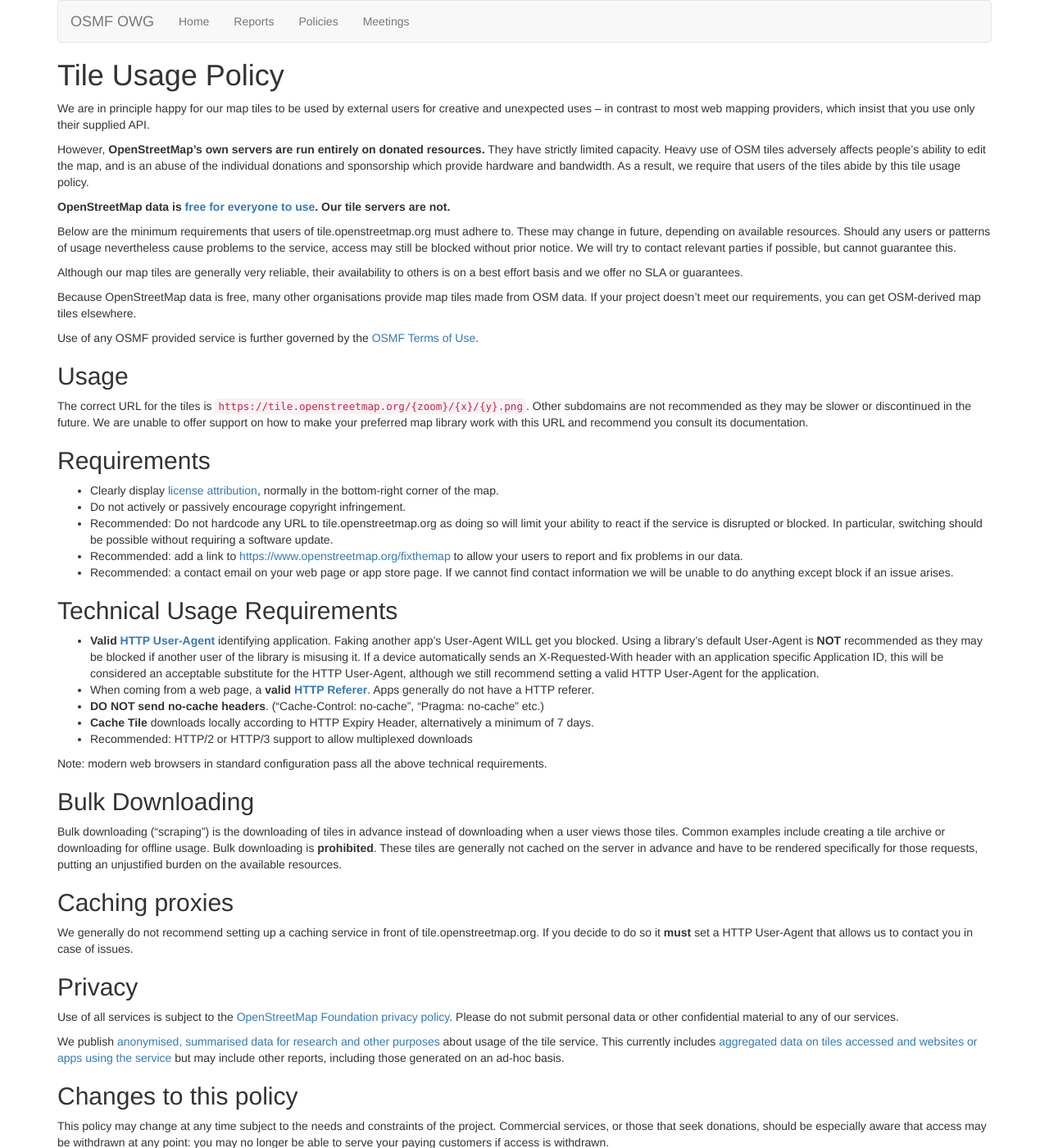
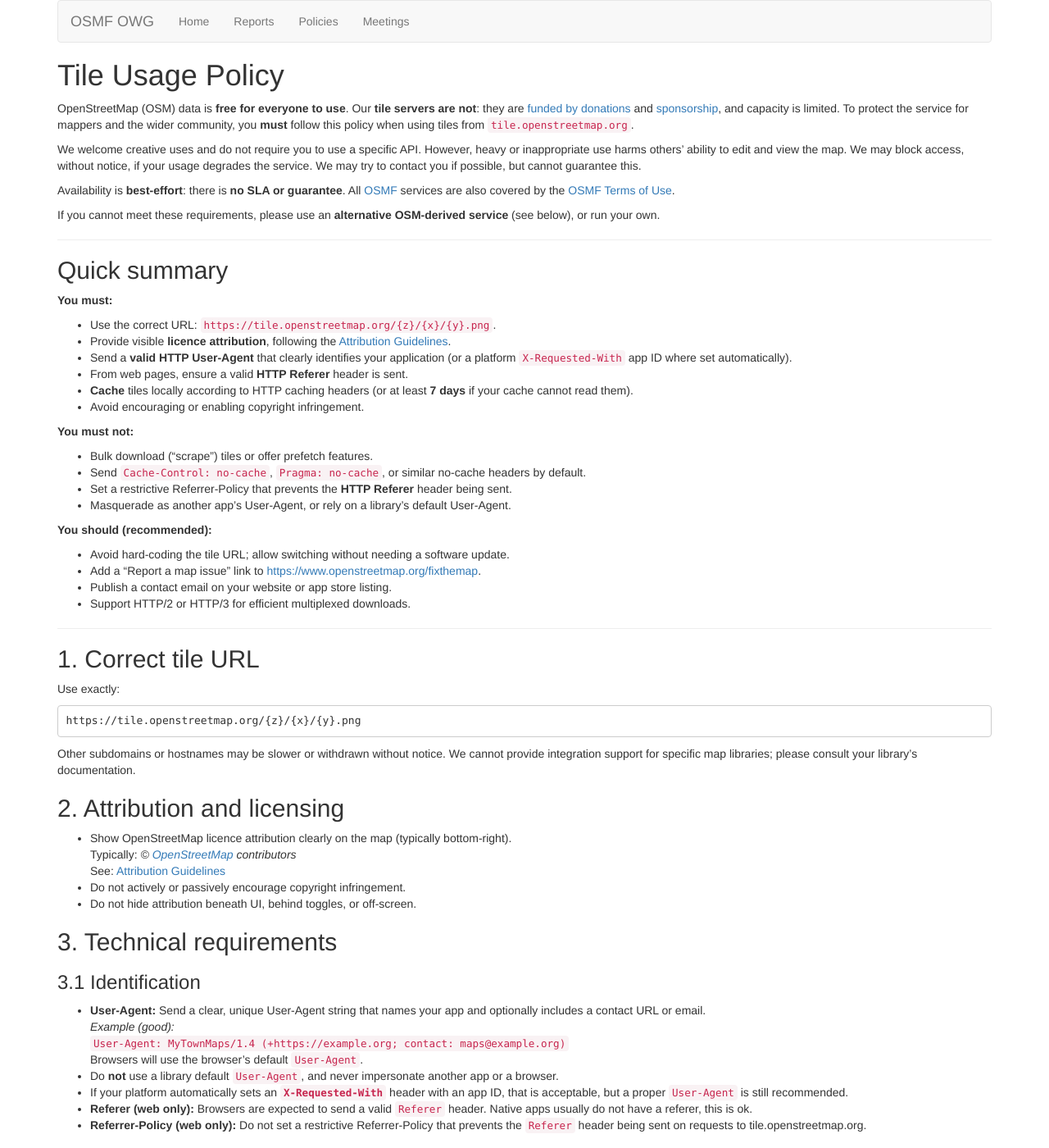
Before and after one commit to openstreetmap/owg-website, a Jekyll site: the page built from policies/tiles.md, in a window 1280 px wide and 1400 px high. Shown: the whole window at 82% size. Built offline with Jekyll 4.4.1, drawn with Linux system fonts in a browser that asks for light colours; some of the changed text lies outside the part shown.

Commit message:
Refresh the tile usage policy.
* Add Quick Summary sections
* Update User-Agent detail and now require contact url or email
* Clarify Referer requirements
* Address Referrer-Policy
* Add etag and conditional get
* Address SDK defaults
* Add hints about Vector tiles
* Add examples as suitable

````diff
--- a/policies/tiles.md
+++ b/policies/tiles.md
@@ -5,75 +5,174 @@
 
 # {{ page.title }}
 
-We are in principle happy for our map tiles to be used by external users for creative and unexpected uses – in contrast to most web mapping providers, which insist that you use only their supplied API.
+OpenStreetMap (OSM) data is **free for everyone to use**. Our **tile servers are not**: they are [funded by donations](https://supporting.openstreetmap.org/donate/) and [sponsorship](https://hardware.openstreetmap.org/thanks/), and capacity is limited. To protect the service for mappers and the wider community, you **must** follow this policy when using tiles from `tile.openstreetmap.org`.
 
-However, **OpenStreetMap's own servers are run entirely on donated resources.** They have strictly limited capacity. Heavy use of OSM tiles adversely affects people's ability to edit the map, and is an abuse of the individual donations and sponsorship which provide hardware and bandwidth. As a result, we require that users of the tiles abide by this tile usage policy.
+We welcome creative uses and do not require you to use a specific API. However, heavy or inappropriate use harms others' ability to edit and view the map. We may block access, without notice, if your usage degrades the service. We may try to contact you if possible, but cannot guarantee this.
 
-**OpenStreetMap data is [free for everyone to use](https://wiki.openstreetmap.org/wiki/OpenStreetMap_License). Our tile servers are not.**
+Availability is **best-effort**: there is **no SLA or guarantee**. All [OSMF](https://osmfoundation.org/) services are also covered by the [OSMF Terms of Use](https://wiki.osmfoundation.org/wiki/Terms_of_Use).
 
-Below are the minimum requirements that users of tile.openstreetmap.org must adhere to. These may change in future, depending on available resources. Should any users or patterns of usage nevertheless cause problems to the service, access may still be blocked without prior notice. We will try to contact relevant parties if possible, but cannot guarantee this.
+If you cannot meet these requirements, please use an **alternative OSM-derived service** (see below), or run your own.
 
-Although our map tiles are generally very reliable, their availability to others is on a best effort basis and we offer no SLA or guarantees.
+---
 
-Because OpenStreetMap data is free, many other organisations provide map tiles made from OSM data. If your project doesn't meet our requirements, you can get OSM-derived map tiles elsewhere.
+## Quick summary
 
-Use of any OSMF provided service is further governed by the [OSMF Terms of Use](https://wiki.osmfoundation.org/wiki/Terms_of_Use).
+**You must:**
 
-## Usage
+* Use the correct URL: `https://tile.openstreetmap.org/{z}/{x}/{y}.png`.
+* Provide visible **licence attribution**, following the [Attribution Guidelines](https://wiki.osmfoundation.org/wiki/Licence/Attribution_Guidelines).
+* Send a **valid HTTP User-Agent** that clearly identifies your application (or a platform `X-Requested-With` app ID where set automatically).
+* From web pages, ensure a valid **HTTP Referer** header is sent.
+* **Cache** tiles locally according to HTTP caching headers (or at least **7 days** if your cache cannot read them).
+* Avoid encouraging or enabling copyright infringement.
 
-The correct URL for the tiles is `https://tile.openstreetmap.org/{zoom}/{x}/{y}.png`. Other subdomains are not recommended as they may be slower or discontinued in the future. We are unable to offer support on how to make your preferred map library work with this URL and recommend you consult its documentation.
+**You must not:**
 
-## Requirements
+* Bulk download ("scrape") tiles or offer prefetch features.
+* Send `Cache-Control: no-cache`, `Pragma: no-cache`, or similar no-cache headers by default.
+* Set a restrictive Referrer-Policy that prevents the **HTTP Referer** header being sent.
+* Masquerade as another app's User-Agent, or rely on a library's default User-Agent.
 
-* Clearly display [license](https://wiki.openstreetmap.org/wiki/License) [attribution](https://wiki.osmfoundation.org/wiki/Licence/Attribution_Guidelines), normally in the bottom-right corner of the map.
+**You should (recommended):**
+
+* Avoid hard-coding the tile URL; allow switching without needing a software update.
+* Add a "Report a map issue" link to [https://www.openstreetmap.org/fixthemap](https://www.openstreetmap.org/fixthemap).
+* Publish a contact email on your website or app store listing.
+* Support HTTP/2 or HTTP/3 for efficient multiplexed downloads.
+
+---
+
+## 1. Correct tile URL
+
+Use exactly:
+
+```
+https://tile.openstreetmap.org/{z}/{x}/{y}.png
+```
+
+Other subdomains or hostnames may be slower or withdrawn without notice. We cannot provide integration support for specific map libraries; please consult your library's documentation.
+
+## 2. Attribution and licensing
+
+* Show OpenStreetMap licence attribution clearly on the map (typically bottom-right).<br>
+  Typically: *© [OpenStreetMap](https://www.openstreetmap.org/copyright) contributors*<br>
+  See: [Attribution Guidelines](https://wiki.osmfoundation.org/wiki/Licence/Attribution_Guidelines)
 * Do not actively or passively encourage copyright infringement.
-* Recommended: Do not hardcode any URL to tile.openstreetmap.org as doing so will limit your ability to react if the service is disrupted or blocked. In particular, switching should be possible without requiring a software update.
-* Recommended: add a link to [https://www.openstreetmap.org/fixthemap](https://www.openstreetmap.org/fixthemap) to allow your users to report and fix problems in our data.
-* Recommended: a contact email on your web page or app store page. If we cannot find contact information we will be unable to do anything except block if an issue arises.
+* Do not hide attribution beneath UI, behind toggles, or off-screen.
 
-## Technical Usage Requirements
+## 3. Technical requirements
 
-* **Valid [HTTP User-Agent](https://developer.mozilla.org/en-US/docs/Web/HTTP/Headers/User-Agent)** identifying application. Faking another app's User-Agent WILL get you blocked. Using a library's default User-Agent is **NOT** recommended as they may be blocked if another user of the library is misusing it. If a device automatically sends an X-Requested-With header with an application specific Application ID, this will be considered an acceptable substitute for the HTTP User-Agent, although we still recommend setting a valid HTTP User-Agent for the application.
-* When coming from a web page, a **valid [HTTP Referer](https://developer.mozilla.org/en-US/docs/Web/HTTP/Headers/Referer)**. Apps generally do not have a HTTP referer.
-* **DO NOT send no-cache headers**. ("Cache-Control: no-cache", "Pragma: no-cache" etc.)
-* **Cache Tile** downloads locally according to HTTP Expiry Header, alternatively a minimum of 7 days.
-* Recommended: HTTP/2 or HTTP/3 support to allow multiplexed downloads
+### 3.1 Identification
 
-Note: modern web browsers in standard configuration pass all the above technical requirements.
+* **User-Agent:** Send a clear, unique User-Agent string that names your app and optionally includes a contact URL or email.<br>
+  *Example (good):*<br>
+  `User-Agent: MyTownMaps/1.4 (+https://example.org; contact: maps@example.org)`<br>
+  Browsers will use the browser's default `User-Agent`.
+* Do **not** use a library default `User-Agent`, and never impersonate another app or a browser.
+* If your platform automatically sets an **`X-Requested-With`** header with an app ID, that is acceptable, but a proper `User-Agent` is still recommended.
+* **Referer (web only):** Browsers are expected to send a valid `Referer` header. Native apps usually do not have a referer, this is ok.
+* **Referrer-Policy (web only):** Do not set a restrictive Referrer-Policy that prevents the `Referer` header being sent on requests to tile.openstreetmap.org.
 
-## Bulk Downloading
+### 3.2 Caching
 
-Bulk downloading ("scraping") is the downloading of tiles in advance instead of downloading when a user views those tiles. Common examples include creating a tile archive or downloading for offline usage. Bulk downloading is **prohibited**. These tiles are generally not cached on the server in advance and have to be rendered specifically for those requests, putting an unjustified burden on the available resources.
+* **Do not bypass caches.** Never send `Cache-Control: no-cache`, `Pragma: no-cache`, or similar no-cache headers by default.
+* **Honour server caching headers** (`Cache-Control`, `Expires`, `Etag`). If your cache cannot read them, cache each tile for **at least 7 days**.
+* Keep a sufficient local cache to ensure that repeat views do not unneccessarily re-download tiles.
+* Use [Conditional Requests](https://developer.mozilla.org/en-US/docs/Web/HTTP/Guides/Conditional_requests) using `If-None-Match` and `If-Modified-Since` when requesting tiles that have expired.
 
-## Caching proxies
+> **Note:** Modern browsers, with default settings, already satisfy these technical requirements.
 
-We generally do not recommend setting up a caching service in front of tile.openstreetmap.org. If you decide to do so it **must** set a HTTP User-Agent that allows us to contact you in case of issues.
+### 3.3 Protocols
 
-## Privacy
+* Recommended: Use HTTP/2 or HTTP/3 to multiplex requests efficiently.
 
-Use of all services is subject to the [OpenStreetMap Foundation privacy policy](http://wiki.osmfoundation.org/wiki/Privacy_Policy). Please do not submit personal data or other confidential material to any of our services.
+### 3.4 Apps, Library defaults & Software Development Kits (identification required)
 
-We publish [anonymised, summarised data for research and other purposes](https://wiki.osmfoundation.org/wiki/Privacy_Policy#Data_we_receive_automatically) about usage of the tile service. This currently includes [aggregated data on tiles accessed and websites or apps using the service](https://planet.openstreetmap.org/tile_logs/) but may include other reports, including those generated on an ad-hoc basis.
+Many HTTP clients and Software Development Kits (SDK) use a **generic User-Agent header** (e.g. `okhttp/x.y`, `Go-http-client/1.1`, `python-requests/x.y`, `Java/1.8`, `curl/x.y`). Traffic that uses these defaults **will be blocked** because we cannot identify or contact the actual application.
 
-## Changes to this policy
+**You must:**
 
-This policy may change at any time subject to the needs and constraints of the project. Commercial services, or those that seek donations, should be especially aware that access may be withdrawn at any point: you may no longer be able to serve your paying customers if access is withdrawn.
+* Apps must configure a **distinct, stable `User-Agent`** naming your app **and** optionally a contact URL or email.
+* For websites, ensure the **`Referer` header is present and accurate** end-to-end. If you proxy tile requests through your servers or a CDN, do not strip or blank the `Referer`.
+* Keep identification **stable** across requests and releases. It’s fine (and helpful) to update the **version number** in your `User-Agent` as you publish new builds (e.g. `MyTownMaps/1.4` → `MyTownMaps/1.5`). Do **not** randomise or rotate the product name or contact details, and do **not** impersonate browsers or other apps.
+* If you publish an SDK, set a **sensible default `User-Agent`** (naming the SDK and docs URL) and provide a **simple override** to allow developers to easily identify their app.
 
-## Alternative OpenStreetMap Tile Providers
+**You must not:**
 
-Tile servers based on OSM data:
+* Use the library's generic default `User-Agent`.
+* Hide behind a generic proxy `User-Agent` (e.g. `nginx`, `Varnish`, `CDN-XYZ`).
+* Strip `Referer` on web traffic or tunnel all clients behind a single, anonymous identity.
 
-* [Wiki tile server list](https://wiki.openstreetmap.org/wiki/Tile_servers)
-* [Wiki TMS page](https://wiki.openstreetmap.org/wiki/TMS)
+**Enforcement:** Traffic using generic defaults, referer-stripping, or spoofed identities may be **blocked without notice**. We prioritise identifiable and contactable operators to keep the service reliable for everyone.
 
-Paid-for tile servers:
+## 4. Prohibited: bulk downloading ("scraping") and offline use
 
-* See [Commercial OSM Software and Services](https://wiki.openstreetmap.org/wiki/Commercial_OSM_Software_and_Services)
+**Bulk downloading** is any pre-emptive fetching of tiles other than those a user is actively viewing. This includes, but isn't limited to:
 
-Setting up your own tile server:
+* "Pre-seeding" large areas or multiple zoom levels in advance.
+* Building tile archives (e.g. `.zip`, `.mbtiles`) for later distribution.
+* Automated scans across wide bounding boxes, especially at high zoom (z≥14).
+* Headless bots that pan/zoom the map to force rendering.
 
-* [the switch2osm website, with up to date information on running your own OSM based services](http://switch2osm.org/)
+**Offline use is not permitted on `tile.openstreetmap.org`.** Features such as "Download city/country for offline use" or "Save area for later" **rely on prefetch/bulk downloading** and are therefore prohibited.
 
-------
+> **Note:** If you require offline maps, use **self-hosted** tiles or a **provider that explicitly allows offline/prefetching**. [Vector tiles](https://wiki.openstreetmap.org/wiki/Vector_tiles) are often more suitable for this use-case.
 
-*This policy relates to the Standard ("OpenStreetMap Carto") tiles rendered and served by **tile.openstreetmap.org** as part of the OpenStreetMap project. It does not relate to other tiles that are viewable on the OpenStreetMap.org homepage, which may have their own usage policies. You should contact the individual projects, such as [OpenCycleMap](https://wiki.openstreetmap.org/wiki/OpenCycleMap), if you wish to use their tiles.*
+**Permitted usage (examples):**
+
+* Normal interactive viewing by a human where the client requests only the tiles needed for the current viewport (with modest, short-range look-ahead typical of browsers).
+* Re-visits served from your **local cache** honouring server caching headers (or ≥ 7-day TTL if you cannot read them).
+
+**Not permitted (examples):**
+
+* Any "download for offline" button or background job that fetches tiles a user is not currently viewing.
+* Preloading entire towns/regions or multiple zoom stacks "just in case".
+
+**Enforcement:** Prefetch/offline patterns place disproportionate load on community-funded servers and will be **blocked without notice**. Repeated violations may lead to longer-term or network-level blocks.
+
+## 5. Caching proxies
+
+We generally **do not recommend** putting your own caching proxy in front of `tile.openstreetmap.org`. If you do, it **must**:
+
+* Set a clear, contactable **User-Agent** identifying the organisation/service.
+* Honour server caching headers or the minimum 7-day TTL rule above.
+
+## 6. Privacy
+
+Use of OSMF services is subject to the [OSMF Privacy Policy](http://wiki.osmfoundation.org/wiki/Privacy_Policy). Do not submit personal or confidential data to our services.
+
+We publish **anonymised, aggregated usage data** for research and operations, including [summary data on tiles accessed and websites/apps using the service](https://planet.openstreetmap.org/tile_logs/). Additional aggregated reports may be produced on an ad-hoc basis.
+
+## 7. Changes and enforcement
+
+This policy may change at any time to reflect project needs and constraints. Commercial services, or those that seek donations, should be especially aware that access may be withdrawn at any point: you may no longer be able to serve your paying customers if access is withdrawn.
+
+We may try to contact you (for example, via your `User-Agent` or public contact details) if there is a problem, but this may not always be possible. Access may be **blocked without prior notice**.
+
+## 8. Alternatives: OSM-derived services, vector tiles, and self-hosting
+
+**Hosted tile services based on OSM data**
+
+* Community list: [https://wiki.openstreetmap.org/wiki/Raster_tile_providers](https://wiki.openstreetmap.org/wiki/Raster_tile_providers)
+
+**Commercial providers**
+
+* See: [Commercial OSM Software and Services](https://wiki.openstreetmap.org/wiki/Commercial_OSM_Software_and_Services) and [https://switch2osm.org/providers/](http://switch2osm.org/providers/)
+
+**Run your own tiles**
+
+* Up-to-date guidance: [http://switch2osm.org/](http://switch2osm.org/)
+
+**Vector tiles**
+
+* Vector tiles are an alternative to raster tiles and are typically rendered on the client using a style.
+* They can be hosted by third parties or self-hosted, and **where the provider terms permit** **can be packaged for offline use**.
+* See overview: [https://wiki.openstreetmap.org/wiki/Vector_tiles](https://wiki.openstreetmap.org/wiki/Vector_tiles)
+
+## 9. Scope
+
+This policy applies to the **Standard** ("OpenStreetMap Carto") **raster** tiles served by **`tile.openstreetmap.org`** as part of the OpenStreetMap project.
+
+It **does not** apply to other layers shown on the OpenStreetMap.org homepage (e.g. OpenCycleMap or other third-party tiles). Those layers may have their own usage policies, please contact the relevant projects directly if you wish to use their tiles.
+
+**OpenStreetMap's Vector Tiles served by **`vector.openstreetmap.org`** is a separate service with its own usage policy:** [https://operations.osmfoundation.org/policies/vector/](https://operations.osmfoundation.org/policies/vector/)
````
